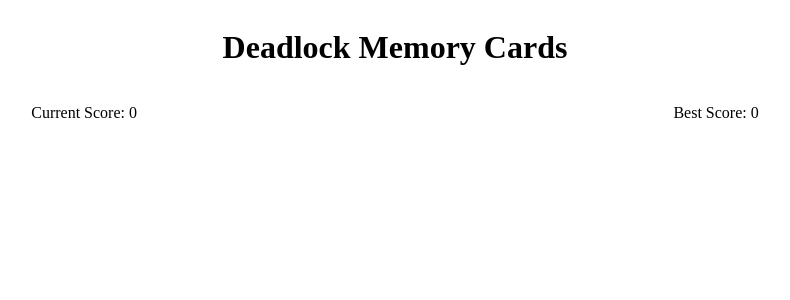
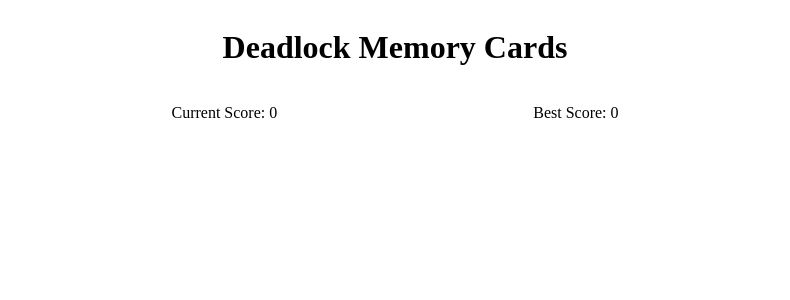
Before and after one commit to Salads/odin-react-memory-card, a React (Vite) app: page / in a window 1280 px wide. Shown: the top 300 px of the page, without its empty margins (245-1035 px from the left). Built offline with nearby package versions, Linux system fonts and the light colour scheme; no server answers.

Commit message:
Changed spacing method on scoreboard, so it's more centered

```diff
--- a/src/App.css
+++ b/src/App.css
@@ -9,7 +9,8 @@
 .score-container {
 	display: flex;
 	flex-direction: row;
-	justify-content: space-around;
+	justify-content: center;
+	gap: 256px;
 	width: 100%;
 }
 
```
